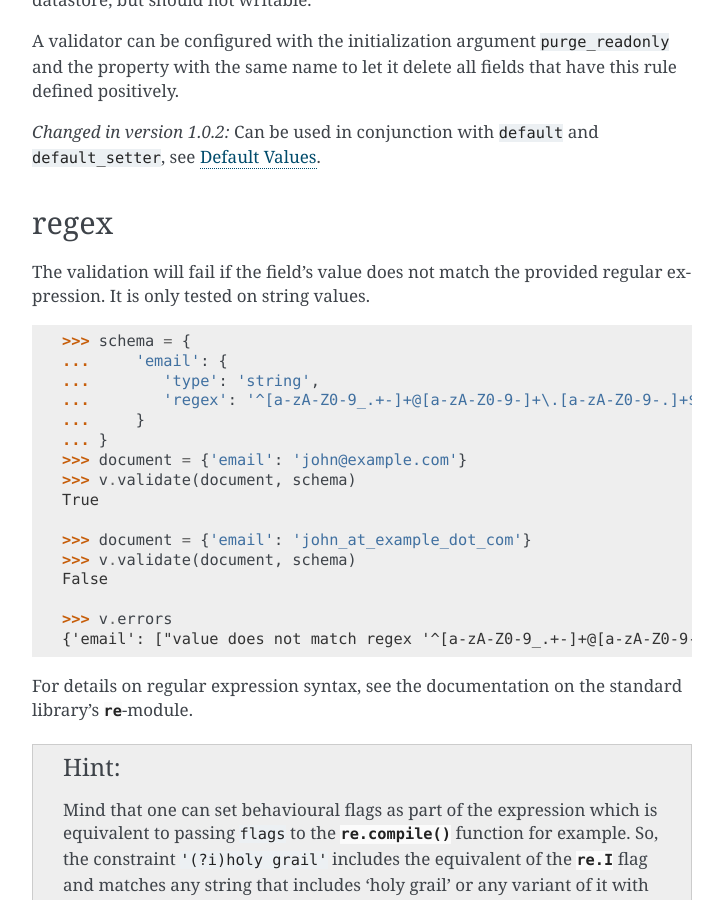
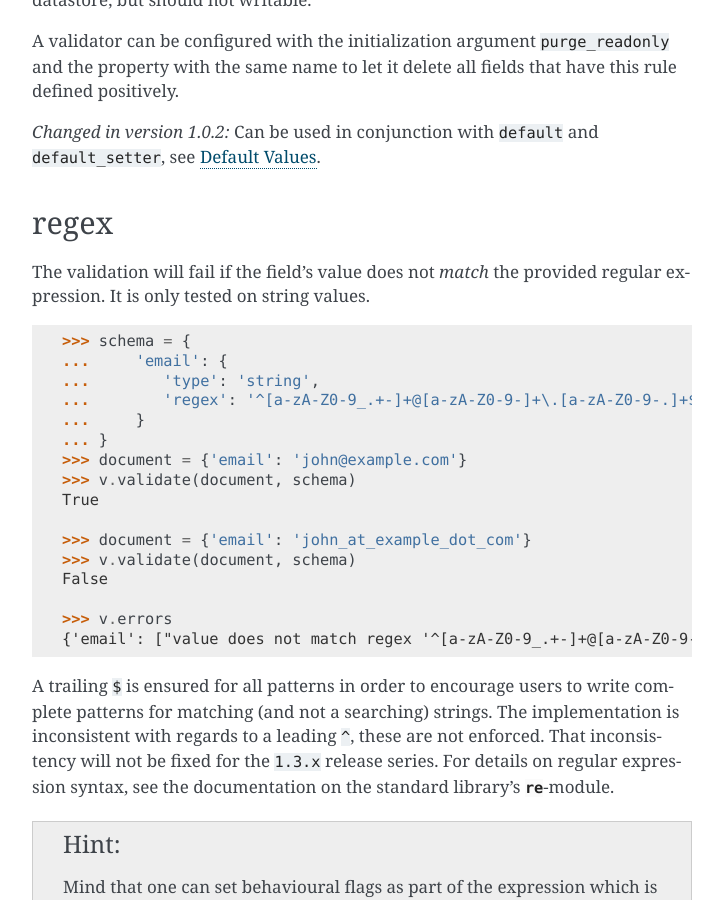
Before and after one commit to pyeve/cerberus, a Sphinx documentation site: the page built from docs/validation-rules.rst, in a window 1280 px wide and 900 px high, scrolled down 12796 px. Shown: the whole window, without its empty margins (388-1111 px from the left). Built offline with Sphinx 7.4.7, drawn with Linux system fonts in a browser that asks for light colours; comment, search, counter and statistics services are not loaded.

Commit message:
Clarifies the regex rule's behaviour in the docs
and adds a test for another claim in the docs.

Closes #547

```diff
--- a/docs/validation-rules.rst
+++ b/docs/validation-rules.rst
@@ -669,7 +669,7 @@ fields that have this rule defined positively.
 
 regex
 -----
-The validation will fail if the field's value does not match the provided
+The validation will fail if the field's value does not *match* the provided
 regular expression. It is only tested on string values.
 
 .. doctest::
@@ -691,6 +691,11 @@ regular expression. It is only tested on string values.
     >>> v.errors
     {'email': ["value does not match regex '^[a-zA-Z0-9_.+-]+@[a-zA-Z0-9-]+\\.[a-zA-Z0-9-.]+$'"]}
 
+A trailing ``$`` is ensured for all patterns in order to encourage users to
+write complete patterns for matching (and not a searching) strings. The
+implementation is inconsistent with regards to a leading ``^``, these are not
+enforced. That inconsistency will not be fixed for the ``1.3.x`` release
+series.
 For details on regular expression syntax, see the documentation on the standard
 library's :mod:`re`-module.
 
```
Also changed, not shown: 1 other file.
